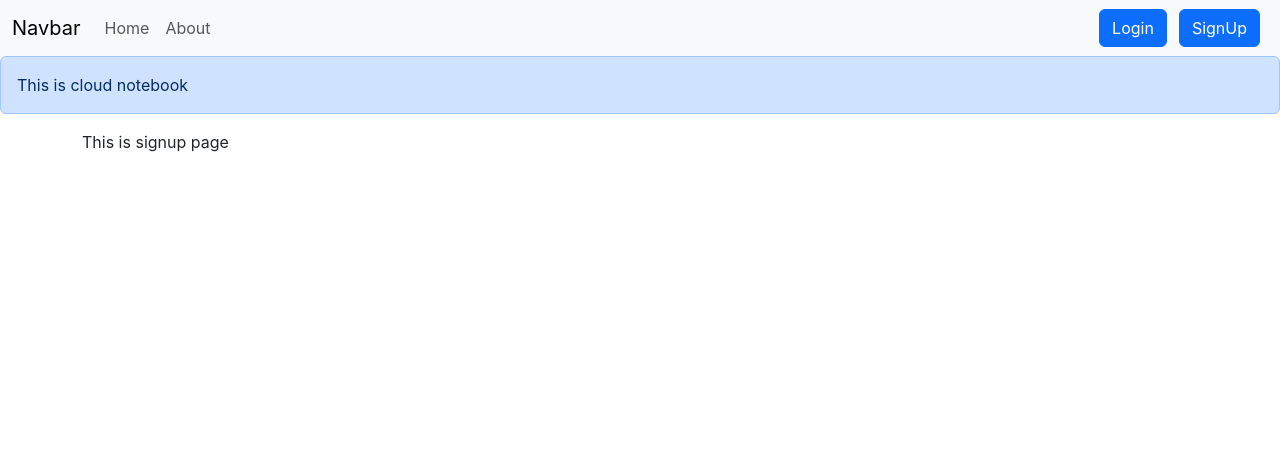
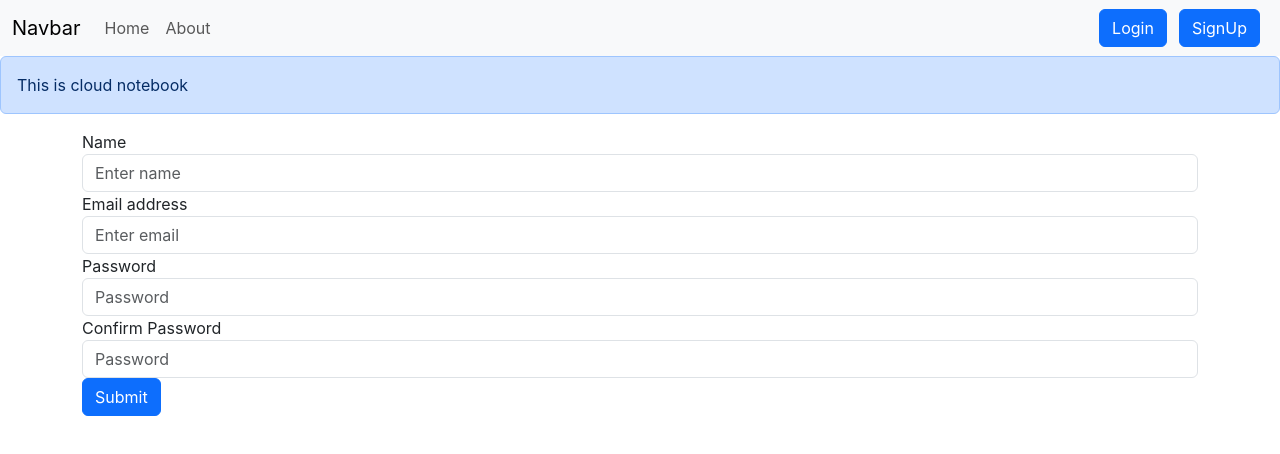
Before and after one commit to Rudragupta-1/iNOTEBOOK, a React (Create React App) app: page /signup in a window 1280 px wide. Shown: the top 454 px of the page. Built offline with nearby package versions, Linux system fonts and the light colour scheme.

Commit message:
Added SignUp functionality

```diff
--- a/src/components/Signup.js
+++ b/src/components/Signup.js
@@ -1,8 +1,59 @@
-import React from 'react'
+import React ,{useState} from 'react'
+import { useNavigate } from 'react-router-dom';
+const Signup = () => {
+  const host = "http://localhost:5000";
+    const [credentials, setCredentials] = useState({ name:"",email: "", password: "" ,cpassword:""});
+        let navigate=useNavigate();
 
-const Signup = () => {
+    const handleSubmit = async (e) => {
+     const {name,email,password}=credentials;
+        e.preventDefault();
+        const response = await fetch(`${host}/api/auth/createuser`, {
+            method: "POST",
+            headers: {
+                "Content-Type": "application/json",
+            },
+            body: JSON.stringify({ name,email,password })
+        });
+        const json = await response.json();
+        console.log(json);
+        if(json.success){
+            //Save auth-token to the local storage
+            localStorage.setItem('token',json.authtoken);
+            //For Re-directing
+           navigate('/');
+        }
+        else{
+            alert("Invalid Credentials")
+        }
+    };
+
+    const onChange = (e) => {
+        setCredentials({ ...credentials, [e.target.name]: e.target.value });
+    };
   return (
-    <div>This is signup page</div>
+    <div><form onSubmit={handleSubmit}>
+      <div class="form-group">
+    <label for="name">Name</label>
+    <input type="text" class="form-control" id="name" name="name" onChange={onChange} aria-describedby="nameHelp" placeholder="Enter name" minLength={5} required/>
+  </div>
+
+  <div class="form-group">
+    <label for="email">Email address</label>
+    <input type="email" class="form-control" id="email" name="email" onChange={onChange} aria-describedby="emailHelp" placeholder="Enter email" minLength={5} required/>
+  </div>
+
+  <div class="form-group">
+    <label for="password">Password</label>
+    <input type="password" class="form-control" id="password" name='password' onChange={onChange} placeholder="Password" minLength={5} required/>
+  </div>
+
+  <div class="form-group">
+    <label for="cpassword">Confirm Password</label>
+    <input type="password" class="form-control" id="cpassword" name="cpassword" onChange={onChange} placeholder="Password" minLength={5} required/>
+  </div>
+  <button type="submit" class="btn btn-primary">Submit</button>
+</form></div>
   )
 }
 
```
